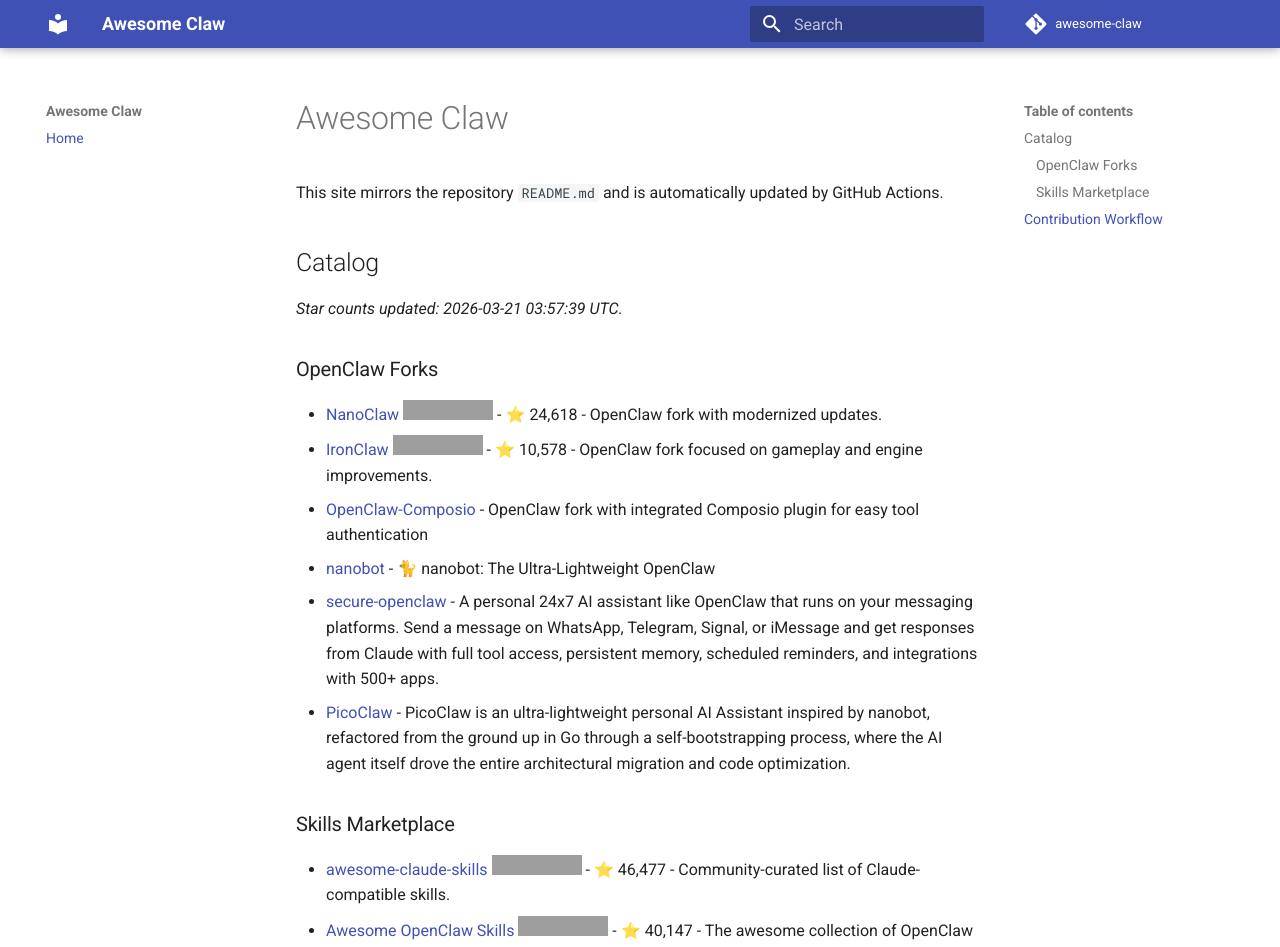
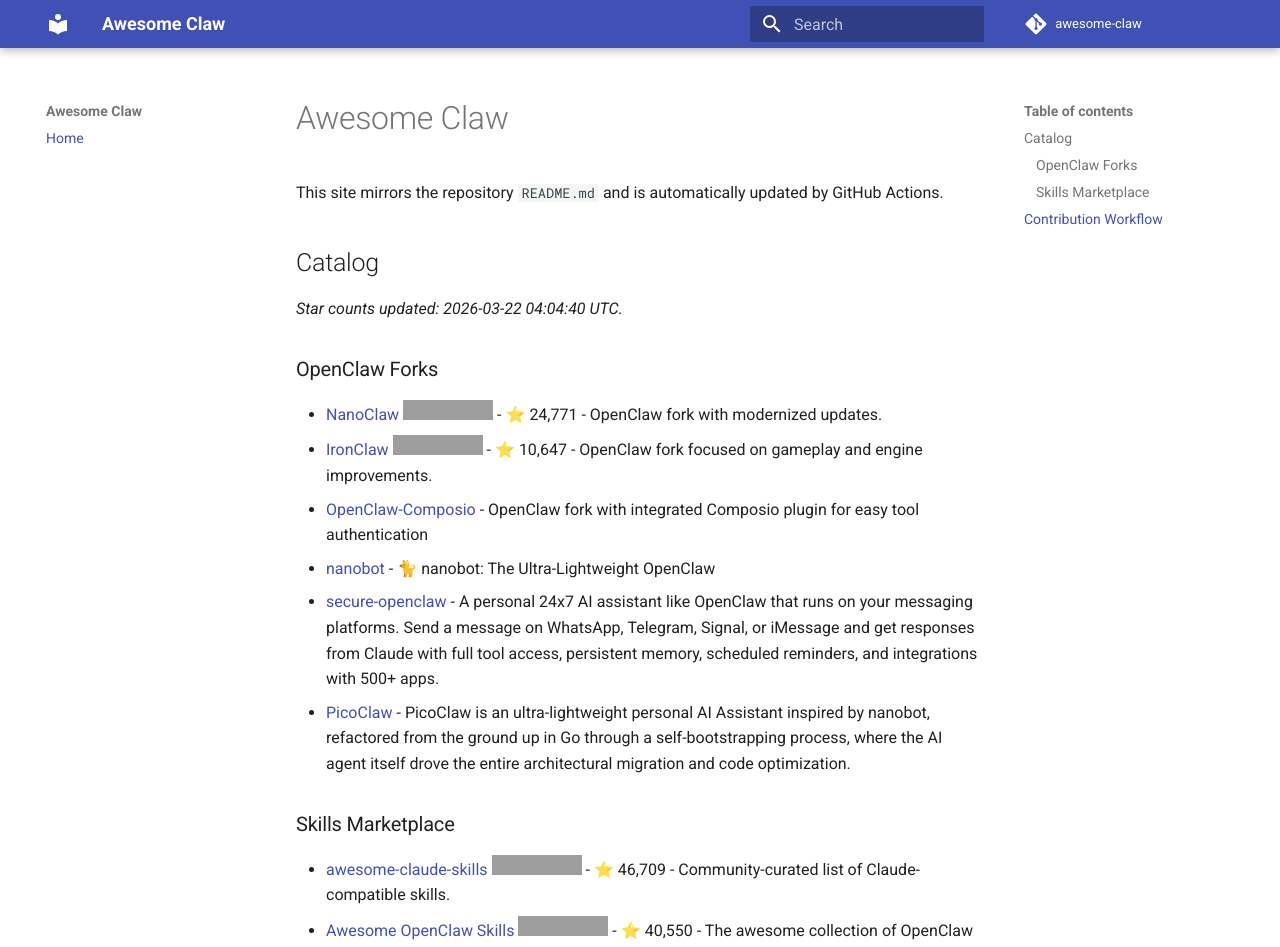
Before and after one commit to andrijdavid/awesome-claw, an MkDocs documentation site: the page built from docs/index.md, in a window 1280 px wide and 1316 px high. Shown: the top 947 px of the window. Built offline with MkDocs 1.6.1 and Material for MkDocs 9.7.7, drawn with Linux system fonts in a browser that asks for light colours; comment, search, counter and statistics services are not loaded; some of the changed text lies outside the part shown; grey boxes are pictures that could not be loaded.

Commit message:
chore: update repository stars

```diff
--- a/docs/index.md
+++ b/docs/index.md
@@ -6,12 +6,12 @@ This site mirrors the repository `README.md` and is automatically updated by Git
 
 <!-- BEGIN: GENERATED_REPO_LIST -->
 
-_Star counts updated: 2026-03-21 03:57:39 UTC._
+_Star counts updated: 2026-03-22 04:04:40 UTC._
 
 ### OpenClaw Forks
 
-- [NanoClaw](https://github.com/qwibitai/nanoclaw) ![GitHub Repo stars](https://img.shields.io/github/stars/qwibitai/nanoclaw?style=flat-square) - ⭐ 24,618 - OpenClaw fork with modernized updates.
-- [IronClaw](https://github.com/nearai/ironclaw) ![GitHub Repo stars](https://img.shields.io/github/stars/nearai/ironclaw?style=flat-square) - ⭐ 10,578 - OpenClaw fork focused on gameplay and engine improvements.
+- [NanoClaw](https://github.com/qwibitai/nanoclaw) ![GitHub Repo stars](https://img.shields.io/github/stars/qwibitai/nanoclaw?style=flat-square) - ⭐ 24,771 - OpenClaw fork with modernized updates.
+- [IronClaw](https://github.com/nearai/ironclaw) ![GitHub Repo stars](https://img.shields.io/github/stars/nearai/ironclaw?style=flat-square) - ⭐ 10,647 - OpenClaw fork focused on gameplay and engine improvements.
 - [OpenClaw-Composio](https://github.com/ComposioHQ/openclaw-composio) - OpenClaw fork with integrated Composio plugin for easy tool authentication
 - [nanobot](https://github.com/HKUDS/nanobot) - 🐈 nanobot: The Ultra-Lightweight OpenClaw
 - [secure-openclaw](https://github.com/ComposioHQ/secure-openclaw) - A personal 24x7 AI assistant like OpenClaw that runs on your messaging platforms. Send a message on WhatsApp, Telegram, Signal, or iMessage and get responses from Claude with full tool access, persistent memory, scheduled reminders, and integrations with 500+ apps.
@@ -19,9 +19,9 @@ _Star counts updated: 2026-03-21 03:57:39 UTC._
 
 ### Skills Marketplace
 
-- [awesome-claude-skills](https://github.com/ComposioHQ/awesome-claude-skills) ![GitHub Repo stars](https://img.shields.io/github/stars/ComposioHQ/awesome-claude-skills?style=flat-square) - ⭐ 46,477 - Community-curated list of Claude-compatible skills.
-- [Awesome OpenClaw Skills](https://github.com/VoltAgent/awesome-openclaw-skills) ![GitHub Repo stars](https://img.shields.io/github/stars/VoltAgent/awesome-openclaw-skills?style=flat-square) - ⭐ 40,147 - The awesome collection of OpenClaw Skills. Formerly known as Moltbot, originally Clawdbot.
-- [OpenClaw Skills Library](https://github.com/BankrBot/openclaw-skills) ![GitHub Repo stars](https://img.shields.io/github/stars/BankrBot/openclaw-skills?style=flat-square) - ⭐ 1,020 - Moltbot skill library for AI agents. Including polymarket, crypto trading, DeFi operations, automation, and more. Open a PR to add skills.
+- [awesome-claude-skills](https://github.com/ComposioHQ/awesome-claude-skills) ![GitHub Repo stars](https://img.shields.io/github/stars/ComposioHQ/awesome-claude-skills?style=flat-square) - ⭐ 46,709 - Community-curated list of Claude-compatible skills.
+- [Awesome OpenClaw Skills](https://github.com/VoltAgent/awesome-openclaw-skills) ![GitHub Repo stars](https://img.shields.io/github/stars/VoltAgent/awesome-openclaw-skills?style=flat-square) - ⭐ 40,550 - The awesome collection of OpenClaw Skills. Formerly known as Moltbot, originally Clawdbot.
+- [OpenClaw Skills Library](https://github.com/BankrBot/openclaw-skills) ![GitHub Repo stars](https://img.shields.io/github/stars/BankrBot/openclaw-skills?style=flat-square) - ⭐ 1,021 - Moltbot skill library for AI agents. Including polymarket, crypto trading, DeFi operations, automation, and more. Open a PR to add skills.
 
 <!-- END: GENERATED_REPO_LIST -->
 
```
Also changed, not shown: README.md (+6 -6 lines).
